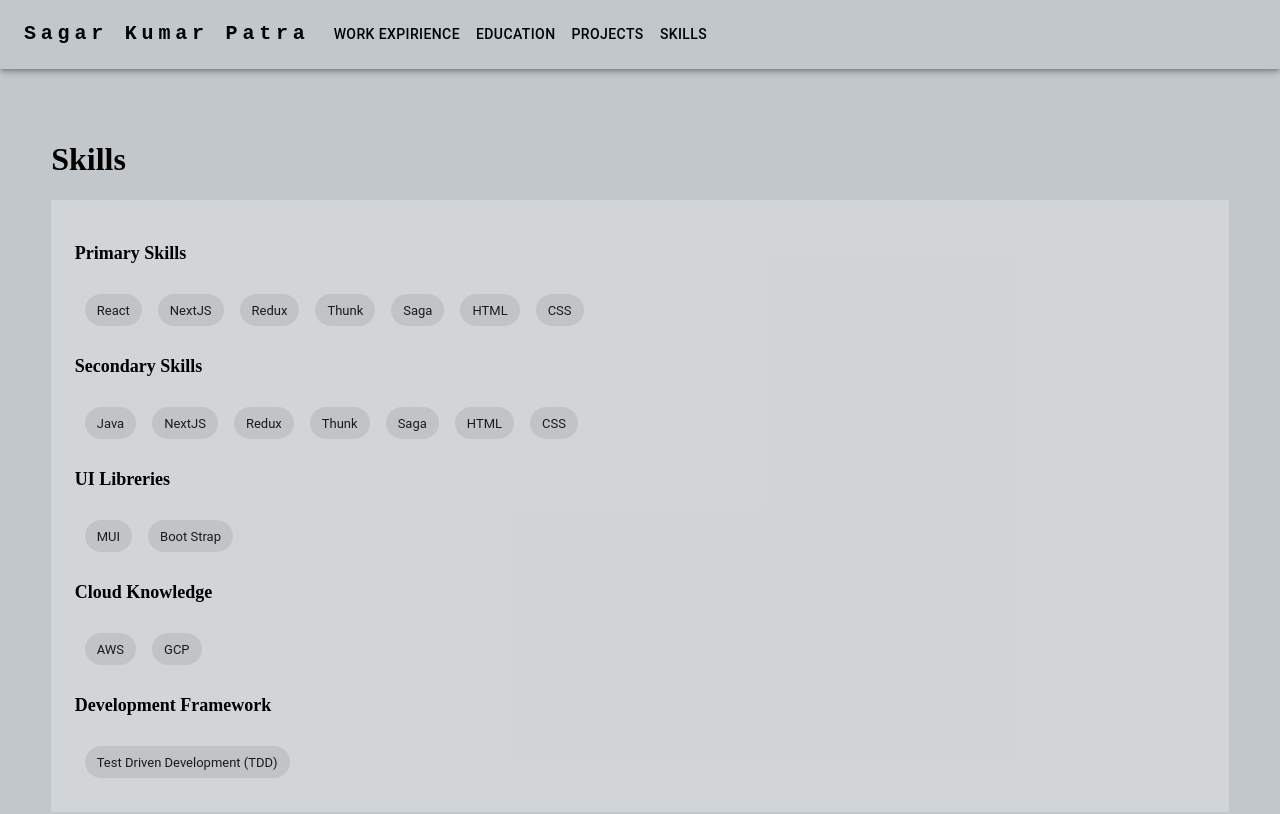
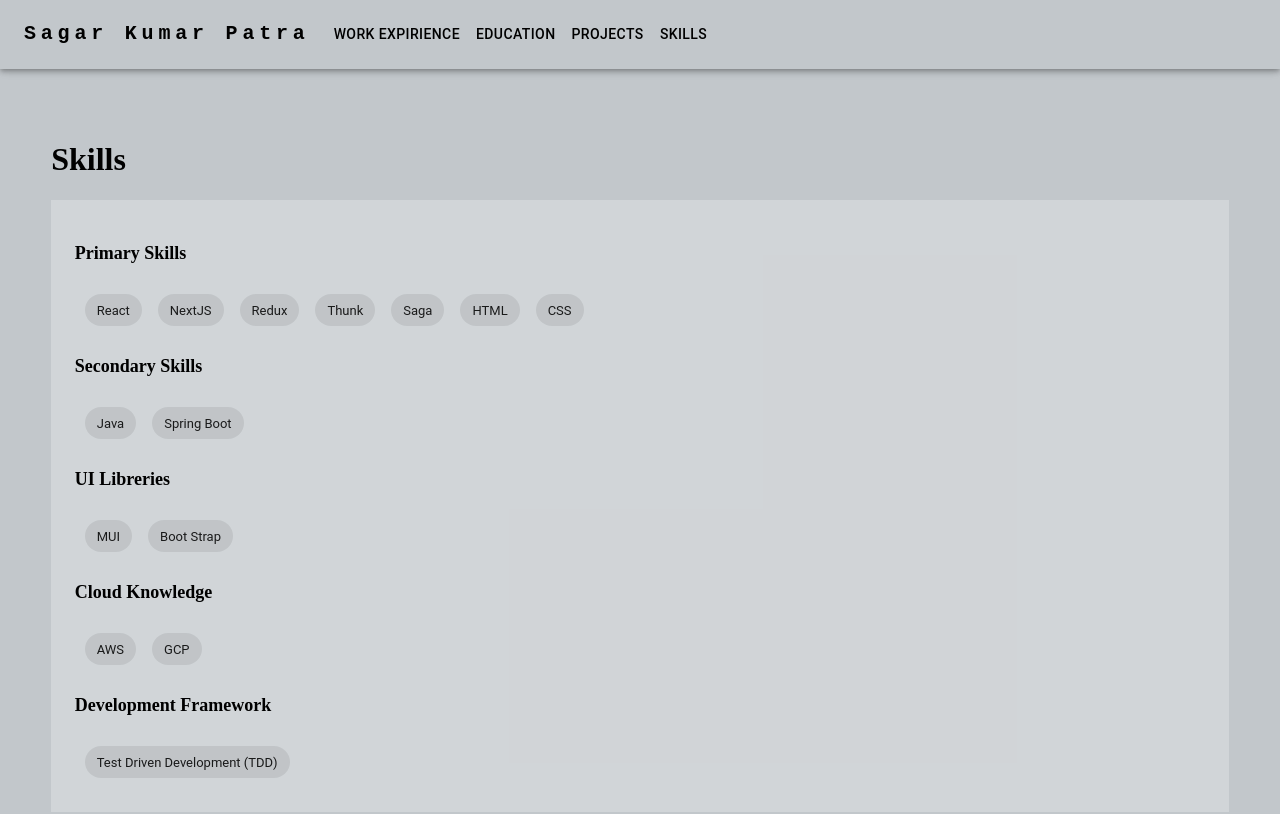
Before and after one commit to Sagarkumarnri/NextJs, a Next.js app: page /profile/skills in a window 1280 px wide. Shown: the top 814 px of the page. Built offline with nearby package versions, Linux system fonts and the light colour scheme.

Commit message:
data correction

```diff
--- a/public/Data/data.js
+++ b/public/Data/data.js
@@ -116,7 +116,7 @@ export const skills = [{
 },
 {
   skillHeader: "Secondary Skills",
-  sillList: ["Java", "NextJS", "Redux", "Thunk", "Saga", "HTML", "CSS"]
+  sillList: ["Java", "Spring Boot"]
 
 },
 
```
